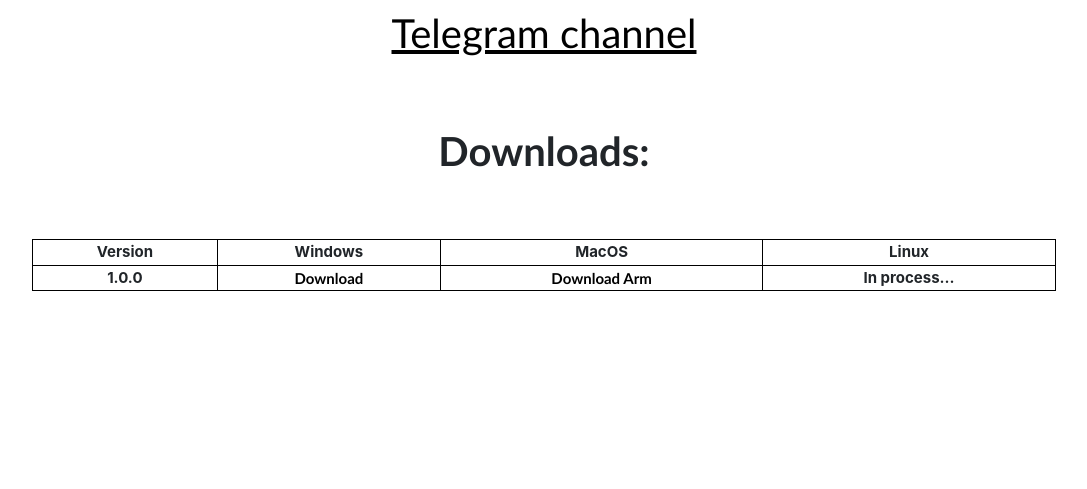
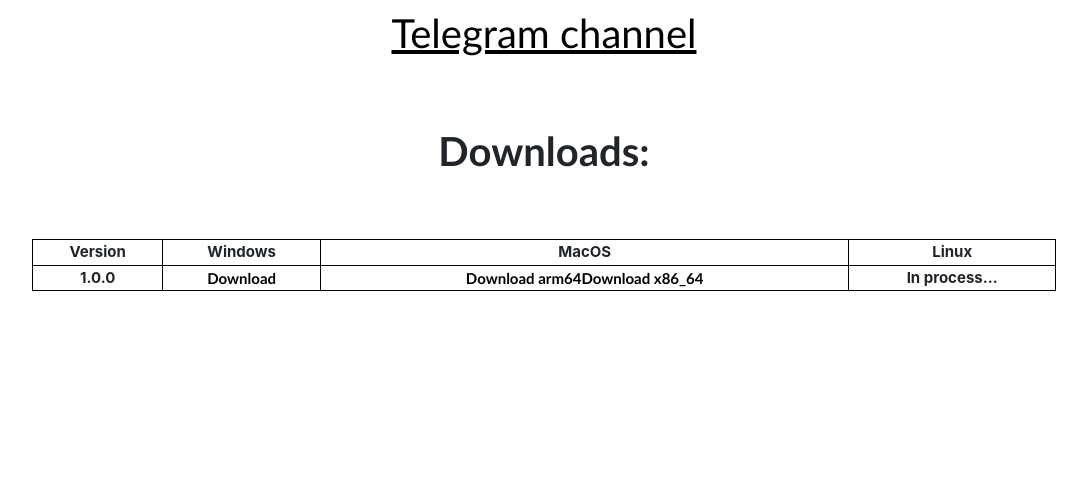
Before and after one commit to infanasotku/NSUDA-deprecated-, a FastAPI app: page /NSUDA in a window 1280 px wide. Shown: the part 1138-1627 px from the top of the page, without its empty margins (96-1183 px from the left). Run offline with FastAPI, Linux system fonts and the light colour scheme; lists and menus that the app fills with data are empty; parts of the project's set-up code (start-up, migrations or seed data) failed here and were passed over; some libraries are stand-ins or nearby versions.

Commit message:
Aded MacOSx86_64 to page

```diff
--- a/src/templates/NSUDA.html
+++ b/src/templates/NSUDA.html
@@ -66,12 +66,13 @@
                             <th><div class="cell">1.0.0</div></th>
                             <th>
                                 <div class="cell">
-                                    <a href="{{ url_for('static', path='/resources/data/nsuda_apps/windows/1.0.0/NSUDA.zip') }}">Download</a>
+                                    <a href="{{ url_for('static', path='/resources/data/nsuda_apps/1.0.0/windows/NSUDAWin.zip') }}">Download</a>
                                 </div>
                             </th>
                             <th>
                                 <div class="cell">
-                                    <a href="{{ url_for('static', path='/resources/data/nsuda_apps/MacOS/1.0.0/NSUDAarm.zip') }}">Download Arm</a>
+                                    <a href="{{ url_for('static', path='/resources/data/nsuda_apps/1.0.0/MacOS/SUDAMacOSarm64.zip') }}">Download arm64</a>
+                                    <a href="{{ url_for('static', path='/resources/data/nsuda_apps/1.0.0/MacOS/NSUDAMacOSx86_64.zip') }}">Download x86_64</a>
                                 </div>
                             </th>
                             <th><div class="cell">In process...</div></th>
```
